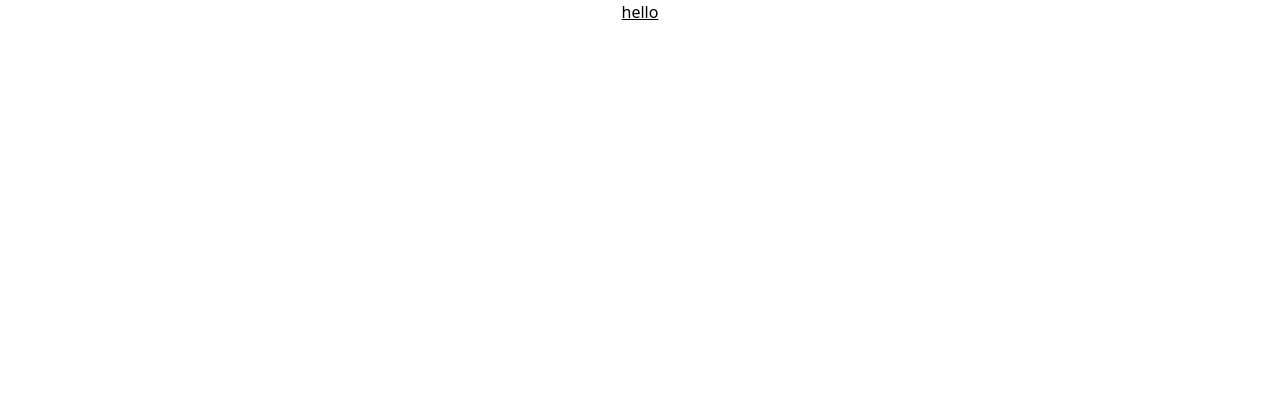
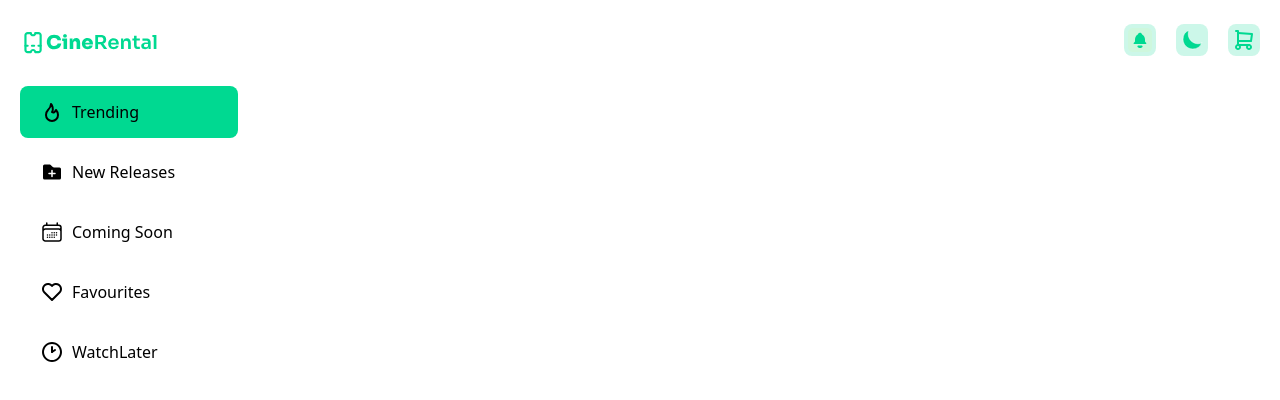
Before and after one commit to jahid-111/movie-cine, a React (Create React App) app: page / in a window 1280 px wide. Shown: the top 400 px of the page. Built offline with nearby package versions, Linux system fonts and the light colour scheme.

Commit message:
[1]-Aside_inMain

```diff
--- a/src/App.js
+++ b/src/App.js
@@ -1,9 +1,16 @@
 import "./App.css";
+import Header from "./Header";
+import Sidebar from "./components/Sidebar";
 
 function App() {
   return (
     <div className="App">
-      <h3 className=" underline bg-red-400">hello</h3>
+      <Header></Header>
+      <main>
+        <div className="container grid lg:grid-cols-[218px_1fr] gap-[3.5rem]">
+          <Sidebar></Sidebar>
+        </div>
+      </main>
     </div>
   );
 }
--- /dev/null
+++ b/src/Header.jsx
@@ -0,0 +1,55 @@
+/* eslint-disable jsx-a11y/anchor-is-valid */
+import React from "react";
+
+import logo from "./assets/logo.svg";
+import ring from "./assets/ring.svg";
+import moon from "./assets/icons/moon.svg";
+import ShoppingCart from "./assets/shopping-cart.svg";
+
+const Header = () => {
+  return (
+    <div>
+      <header>
+        <nav className="container flex items-center justify-between space-x-10 py-6">
+          <a href="index.html">
+            <img src={logo} width="139" height="26" alt="Logo" />
+          </a>
+
+          <ul className="flex items-center space-x-5">
+            <li>
+              <a
+                className="bg-primary/20 dark:bg-primary/[7%] rounded-lg backdrop-blur-[2px] p-1 inline-block"
+                href="#"
+              >
+                <img src={ring} width="24" height="24" alt="Ring" />
+              </a>
+            </li>
+            <li>
+              <a
+                className="bg-primary/20 dark:bg-primary/[7%] rounded-lg backdrop-blur-[2px] p-1 inline-block"
+                href="#"
+              >
+                <img src={moon} width="24" height="24" alt="Moon" />
+              </a>
+            </li>
+            <li>
+              <a
+                className="bg-primary/20 dark:bg-primary/[7%] rounded-lg backdrop-blur-[2px] p-1 inline-block"
+                href="#"
+              >
+                <img
+                  src={ShoppingCart}
+                  width="24"
+                  height="24"
+                  alt="Shopping-Cart"
+                />
+              </a>
+            </li>
+          </ul>
+        </nav>
+      </header>
+    </div>
+  );
+};
+
+export default Header;
--- /dev/null
+++ b/src/components/Sidebar.jsx
@@ -0,0 +1,65 @@
+/* eslint-disable jsx-a11y/anchor-is-valid */
+import React from "react";
+
+import Trending from "../assets/icons/trending.svg";
+import NewRelese from "../assets/icons/newRelease.svg";
+import CommingSoon from "../assets/icons/commingSoon.svg";
+import Favorite from "../assets/icons/favourite.svg";
+import WatchLater from "../assets/icons/watchLater.svg";
+const Sidebar = () => {
+  return (
+    <div>
+      <aside>
+        <ul className="space-y-2">
+          <li>
+            <a
+              className="flex items-center space-x-2 px-5 py-3.5 rounded-lg bg-primary text-black"
+              href="#"
+            >
+              <img src={Trending} width="24" height="24" alt="Trending" />
+              <span>Trending</span>
+            </a>
+          </li>
+          <li>
+            <a
+              className="flex items-center space-x-2 px-5 py-3.5 rounded-lg"
+              href="#"
+            >
+              <img src={NewRelese} width="24" height="24" alt="NewRelese" />
+              <span>New Releases</span>
+            </a>
+          </li>
+          <li>
+            <a
+              className="flex items-center space-x-2 px-5 py-3.5 rounded-lg"
+              href="#"
+            >
+              <img src={CommingSoon} width="24" height="24" alt="CommingSoon" />
+              <span>Coming Soon</span>
+            </a>
+          </li>
+          <li>
+            <a
+              className="flex items-center space-x-2 px-5 py-3.5 rounded-lg"
+              href="#"
+            >
+              <img src={Favorite} width="24" height="24" alt="Favorite" />
+              <span>Favourites</span>
+            </a>
+          </li>
+          <li>
+            <a
+              className="flex items-center space-x-2 px-5 py-3.5 rounded-lg"
+              href="#"
+            >
+              <img src={WatchLater} width="24" height="24" alt="WatchLater" />
+              <span>WatchLater</span>
+            </a>
+          </li>
+        </ul>
+      </aside>
+    </div>
+  );
+};
+
+export default Sidebar;
--- a/tailwind.config.js
+++ b/tailwind.config.js
@@ -3,10 +3,14 @@
   content: ["./src/**/*.{js,jsx,ts,tsx}"],
   theme: {
     extend: {
-      container: true,
-      padding: "1.25em",
+      container: {
+        center: true,
+        padding: "1.25em",
+      },
     },
-    colors: "#00D991",
+    colors: {
+      primary: "#00D991",
+    },
   },
   plugins: [],
 };
```
Also changed, not shown: 5 other files (tests, documents, lock files or other folders).
